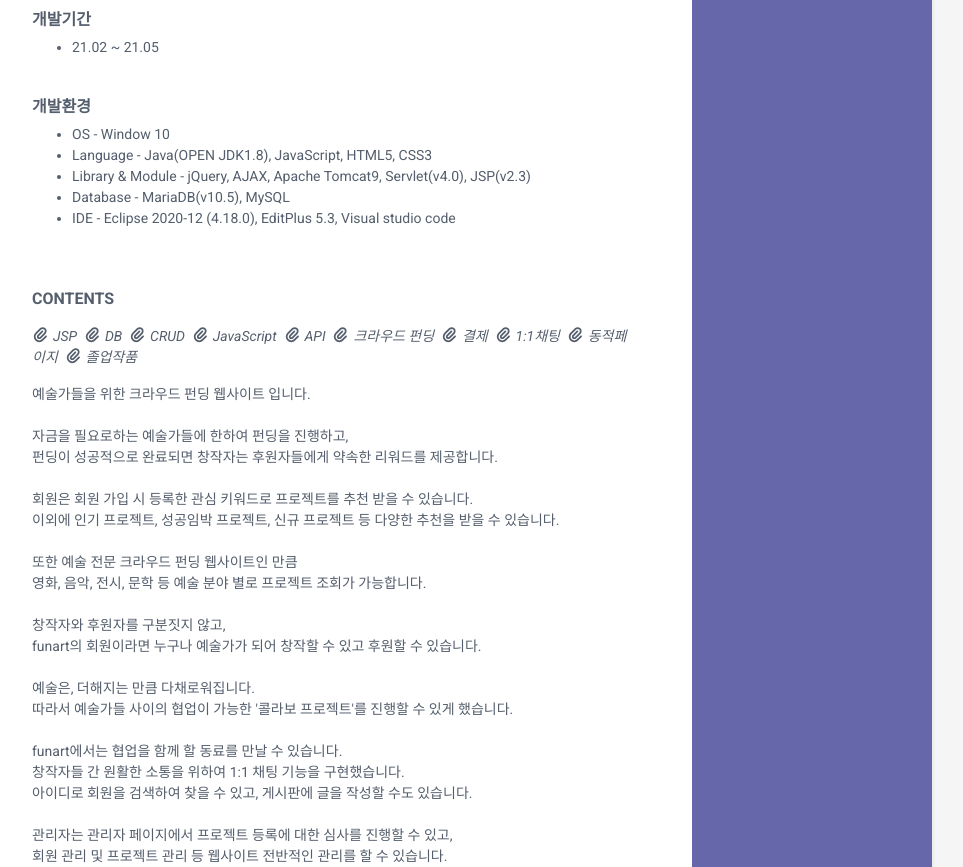
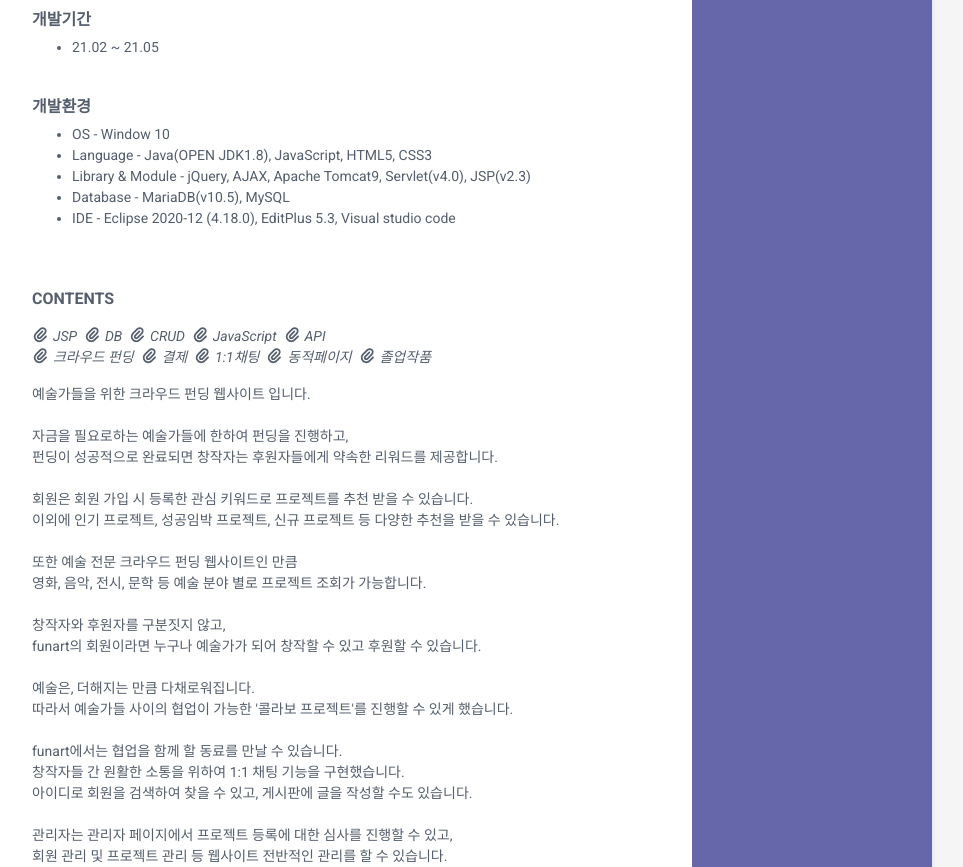
Before and after one commit to lumpyspaceyz/lumpyspaceyz.github.io, a plain HTML site: page index.html in a window 1280 px wide. Shown: the part 4341-5208 px from the top of the page, without its empty margins (188-1151 px from the left). Drawn offline with Linux system fonts and the light colour scheme.

Commit message:
Update index.html

```diff
--- a/index.html
+++ b/index.html
@@ -394,7 +394,7 @@
                             <i class="fa fa-paperclip" aria-hidden="true"></i> DB&nbsp;
                             <i class="fa fa-paperclip" aria-hidden="true"></i> CRUD&nbsp;
                             <i class="fa fa-paperclip" aria-hidden="true"></i> JavaScript&nbsp;
-                            <i class="fa fa-paperclip" aria-hidden="true"></i> API&nbsp;
+                            <i class="fa fa-paperclip" aria-hidden="true"></i> API&nbsp;<br>
                             <i class="fa fa-paperclip" aria-hidden="true"></i> 크라우드 펀딩&nbsp;
                             <i class="fa fa-paperclip" aria-hidden="true"></i> 결제&nbsp;
                             <i class="fa fa-paperclip" aria-hidden="true"></i> 1:1채팅&nbsp;
```
